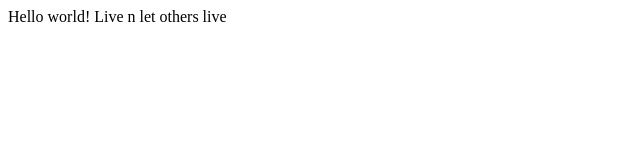
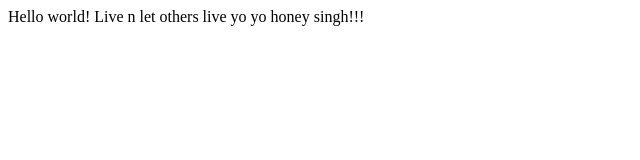
Before and after one commit to shefu911/testrepo, a plain HTML site: page index.html in a window 1280 px wide. Shown: the whole page, without its empty margins (0-640 px from the left). Drawn offline with Linux system fonts and the light colour scheme.

Commit message:
added by utkarsh

```diff
--- a/index.html
+++ b/index.html
@@ -1,4 +1,5 @@
 <html>
 Hello world!
 Live n let others live
+yo yo honey singh!!!
 </html>
```
